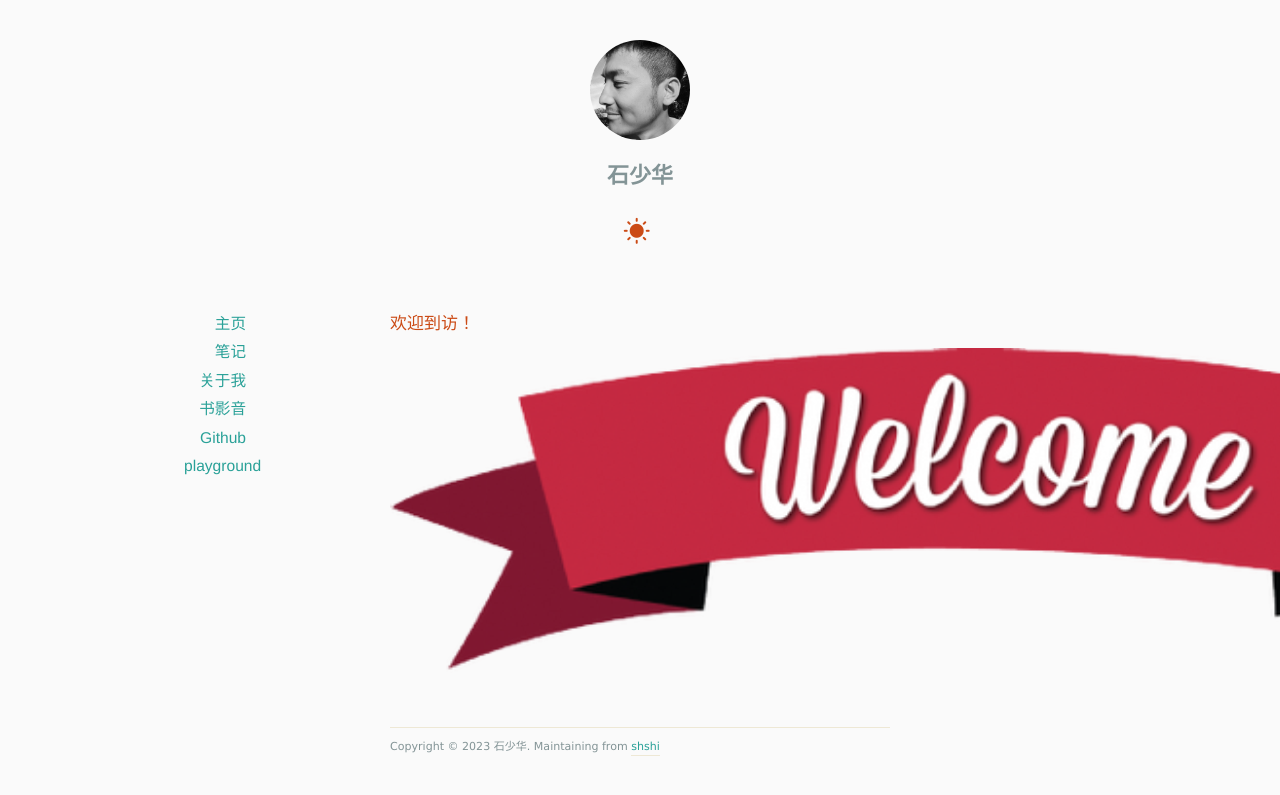
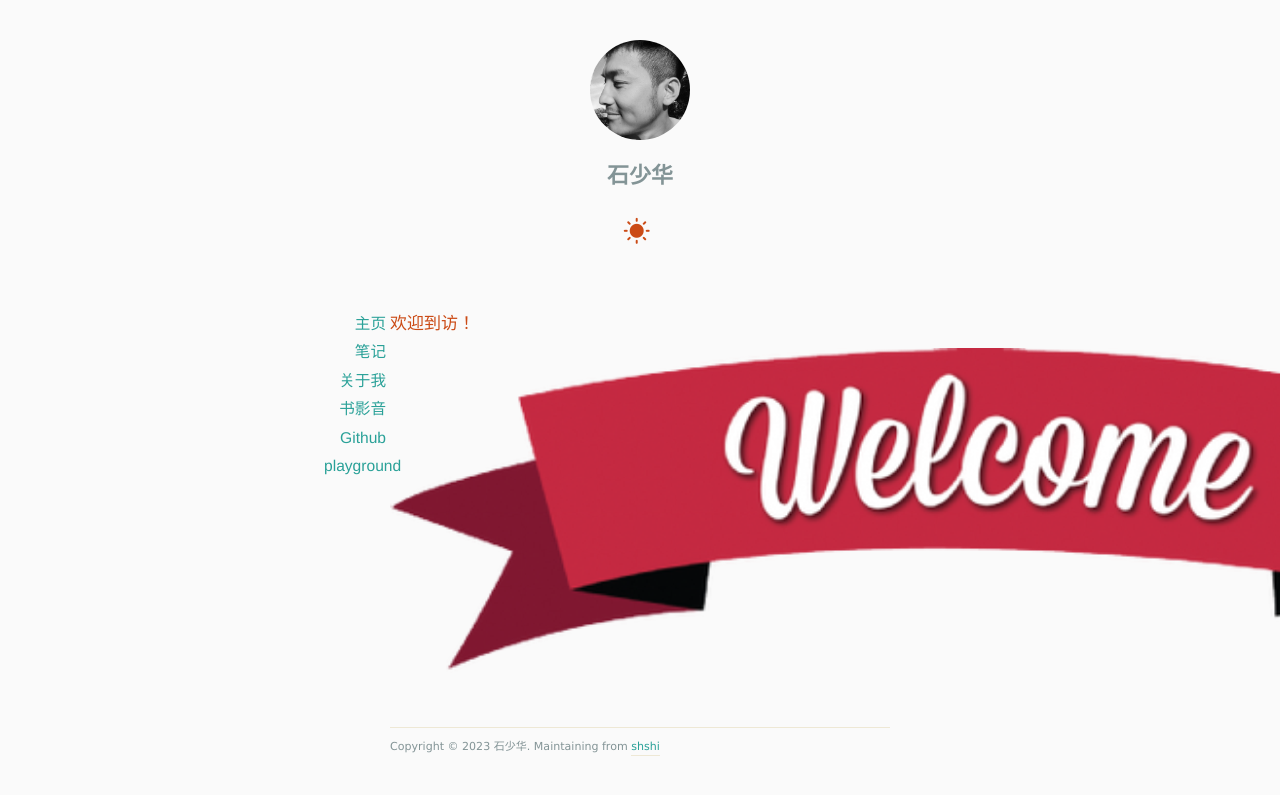
Before and after one commit to shshi/shishaohua.github.io, a Jekyll site: the page built from docs/index.html, in a window 1280 px wide. Shown: the top 795 px of the page. Built offline with Jekyll 4.4.1, drawn with Linux system fonts in a browser that asks for light colours; nearby versions of some CDN libraries; the list of posts is cut into pages by our own code.

Commit message:
Update style.css

```diff
--- a/docs/assets/css/style.css
+++ b/docs/assets/css/style.css
@@ -170,7 +170,7 @@ h3 {
 	text-align: right;
 	width: 100px; /*** 160px ***/
 	top: 0;
-	left: -240px;
+	left: -100px; /*** -240px ***/
 }
 
 #sidebar li {
```
